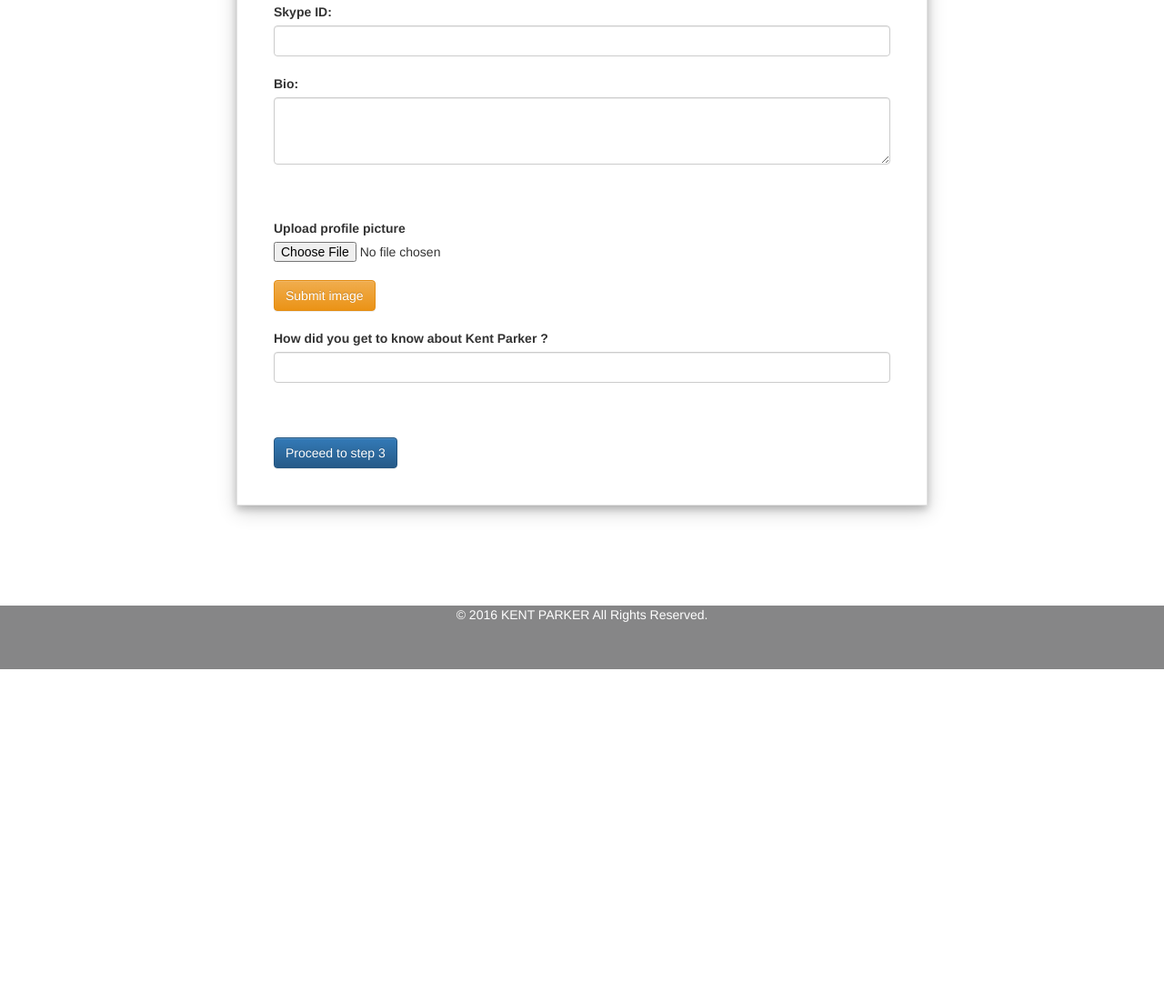
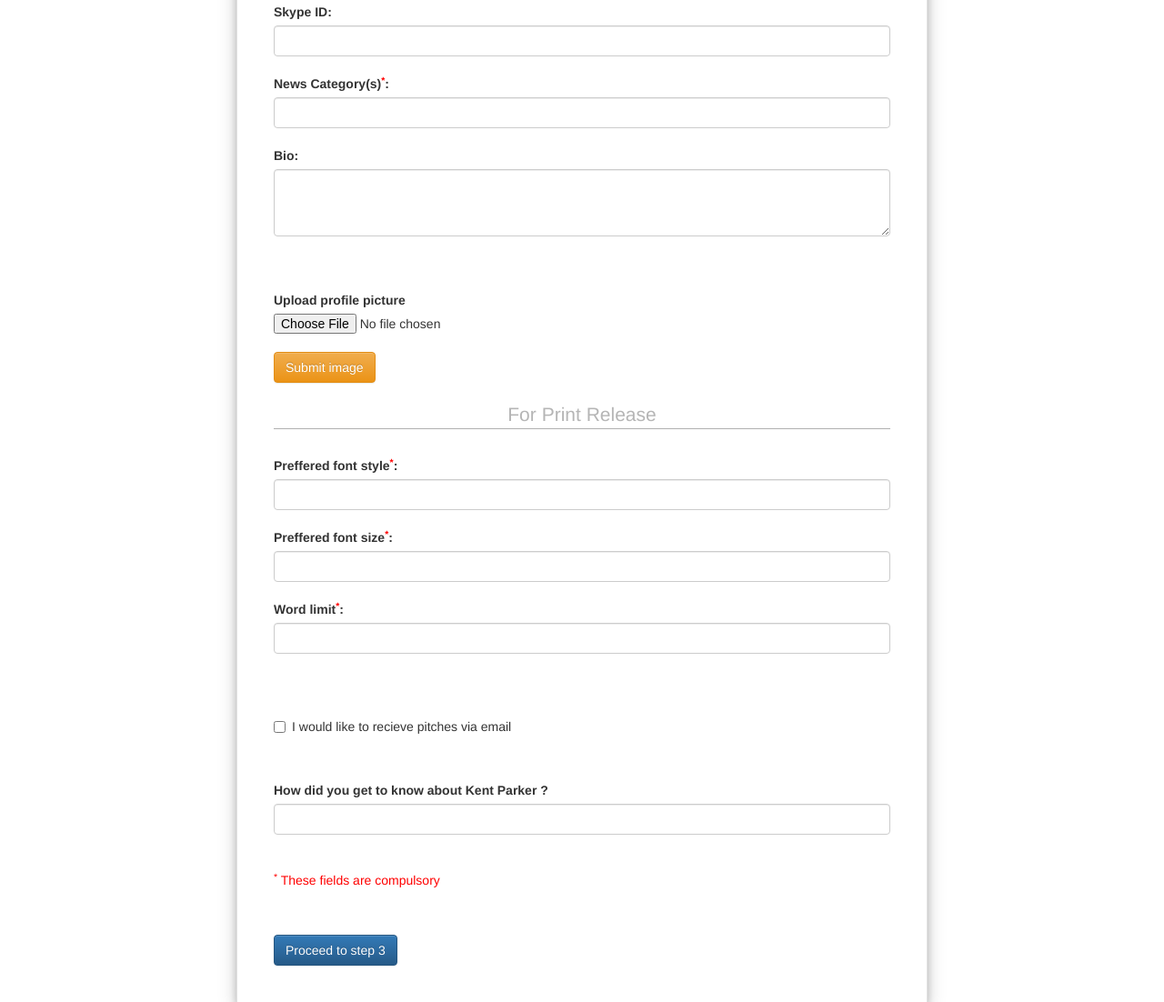
Before and after one commit to shashank1558/KentParker, a plain HTML site: page HTML & CSS/MediaOutletSignUp.html in a window 1280 px wide. Shown: the part 1068-2170 px from the top of the page at 91% size. Before the commit the page ends 1804 px from the top, so only its background shows below. Drawn offline with nearby package versions, Linux system fonts and the light colour scheme.

Commit message:
Improved Sign Up pages

```diff
--- a/HTML & CSS/CSS/KentParkerStylesheet.css
+++ b/HTML & CSS/CSS/KentParkerStylesheet.css
@@ -230,6 +230,13 @@ margin-top:-32767px;
 	text-align:center;
 }
 
+.printRealeaseAttributes{
+	text-align:center;
+	border-bottom:1px solid #B0B0B0;
+	color:#B5B5B5;
+	font-size: 1.5em;
+}
+
 /*------------------NewsReaderSignUpPage-----------------*/
 
 #newsreaderSignUp{
@@ -329,6 +336,7 @@ text-align:center;
 	text-align: center;
 	margin: 0 auto;
 	display:block;
+	clear:left
 }
 #newsReaderName{
 	color:#BF1B27;
@@ -355,3 +363,15 @@ text-align:center;
 	text-align: center;
 
 }
+
+/*------------------NewsReaderEditProfilePage-----------------*/
+
+.oldBio{
+  color:#787878;
+}
+
+.editProfile{
+	border: .5px solid #E1E1E1;
+	padding: 40px;
+	box-shadow:0 4px 8px 0 rgba(0, 0, 0, 0.2), 0 6px 20px 0 rgba(0, 0, 0, 0.19);
+}
--- a/HTML & CSS/MediaOutletSignUp.html
+++ b/HTML & CSS/MediaOutletSignUp.html
@@ -81,6 +81,10 @@
 							  	<input type="url" class="form-control" placeholder=""><br>
 							  </div>
 							  <div>
+							 	 <label>News Category(s)<span style="color:red" ><sup>*</sup></span>:</label>
+								 <input type="text" class="form-control" placeholder=""><br>
+							  </div>
+							  <div>
 							  	<label>Bio:</label>
 							  	<textarea class="form-control" rows="3"></textarea>	<br><br>
 							  </div>
@@ -90,10 +94,36 @@
 							  	 <input type="file" name="pic" accept="image/*"><br>
  								 <input type="submit" class="btn btn-warning" value="Submit image">
 							  </div>
+							  <br>
 							  <div>
+							  	<p class="printRealeaseAttributes">For Print Release</p>
 							  	<br>
+							  </div>
+							  <div>
+							 	 <label>Preffered font style<span style="color:red" ><sup>*</sup></span>:</label>
+								 <input type="text" class="form-control" placeholder=""><br>
+							  </div>
+							  <div>
+							 	 <label>Preffered font size<span style="color:red" ><sup>*</sup></span>:</label>
+								 <input type="text" class="form-control" placeholder=""><br>
+							  </div>
+							  <div>
+							 	 <label>Word limit<span style="color:red" ><sup>*</sup></span>:</label>
+								 <input type="number" class="form-control" placeholder=""><br>
+							  </div>
+							  <div>
+							  <br><br>
+							  <div class="checkbox">
+								  <label>
+								    <input type="checkbox" value="">
+								    I would like to recieve pitches via email
+								  </label>
+							  </div>
+							  	<br><br>
 							  	<label>How did you get to know about Kent Parker ?</label>
 							  	<input type="text" class="form-control" placeholder=""><br>
+							  	 <br>
+							 	  <p style="color:red" ><sup>*</sup> These fields are compulsory</p>
 							  	<br><br>
 						 		<a class="btn btn-primary" href="#" role="button">Proceed to step 3</a>
 						  	 </div>
```
Also changed, not shown: HTML & CSS/FinalSignUp.html (+1 -1 lines), HTML & CSS/JournalistSignUp.html (+16 -1 lines), HTML & CSS/NewsReaderDashboard.html (+1 -1 lines), HTML & CSS/NewsmakerSignUp.html (+9 -3 lines).
